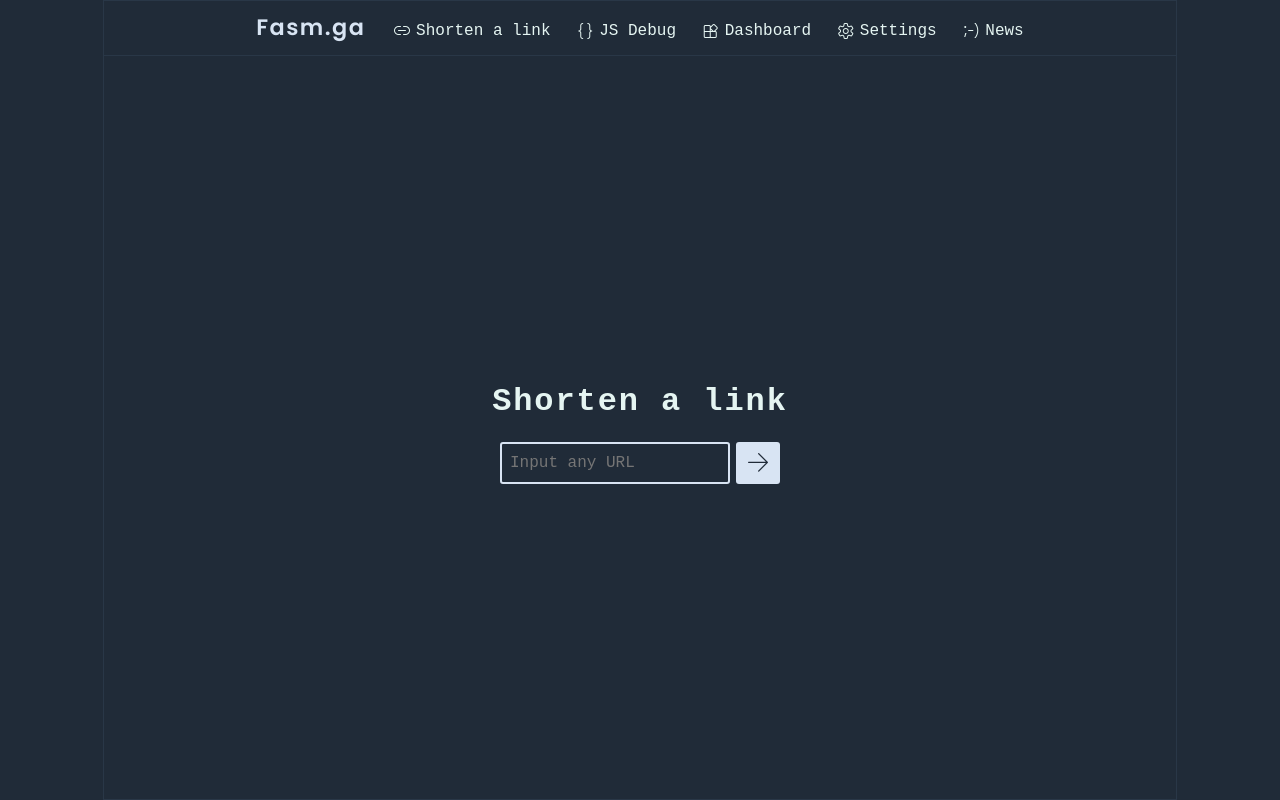
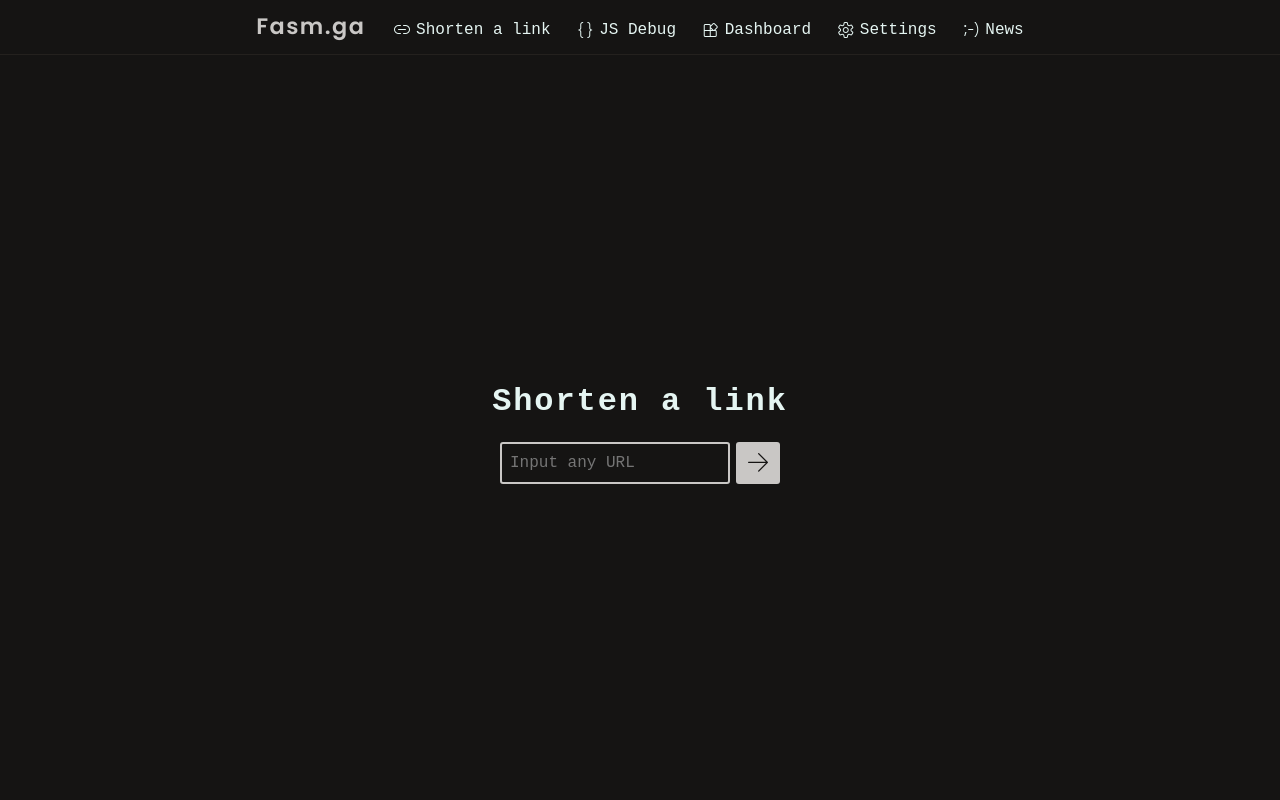
Before and after one commit to paperboatcc/frontend, a plain HTML site: page index.html in a window 1280 px wide. Drawn offline with nearby package versions, Linux system fonts and the light colour scheme; a web font is replaced by a local one.

Commit message:
Improved the color scheme system

```diff
--- a/src/css/style.css
+++ b/src/css/style.css
@@ -41,11 +41,6 @@ body {
 		'content';
 	grid-template-rows:
 		min-content 1fr;
-
-	margin-inline: var(--content-margin);
-
-	box-sizing: var(--section-border-box);
-	border: var(--section-border);
 }
 
 body > main {
@@ -75,7 +70,7 @@ a {
 	cursor: var(--link-cursor);
 }
 a:hover {
-	color: var(--charm-green-6);
+	color: var(--accent-alt);
 }
 
 b,
@@ -194,7 +189,7 @@ section[subtitle]::before {
 ***/
 .positive { color: var(--accent); }
 .neutral { color: var(--foreground-2); }
-.negative { color: var(--desert-red-5); }
+.negative { color: var(--red-5); }
 
 .logo {
 	font-family: var(--display);
@@ -260,19 +255,19 @@ code.recommended::before {
 
 info.warning::before,
 code.warning::before {
-	color: var(--light-yellow-1)
+	color: var(--yellow-1)
 }
 
 info.error::before,
 code.error::before {
-	color: var(--desert-red-5);
+	color: var(--red-5);
 }
 
 
 /*** —————————————————— ***//*** —————————————————— ***//*** —————————————————— ***//*** —————————————————— ***/
 
 /***
-	Sections and semantics, parts of the webpage
+	Sections and parts of the webpage
 ***/
 header, footer
 {
@@ -319,6 +314,8 @@ footer nav {
 		position: fixed;
 		bottom: 0;
 
+		width: 100%;
+
 		border-bottom: var(--min-border);
 		border-top: var(--section-border);
 	}
@@ -346,7 +343,7 @@ summary:hover::before {
 	width: 100vw;
 	height: 100vh;
 
-	background: black;
+	background: var(--background);
 }
 
 /*** —————————————————— ***//*** —————————————————— ***//*** —————————————————— ***//*** —————————————————— ***/
@@ -397,7 +394,7 @@ main button, main > form input[type=submit] {
 	color: var(--background);
 }
 main button:hover, main > form input[type=submit]:hover {
-	background: var(--charmga-accent-80);
+	background: var(--accent-alt);
 }
 
 main > form input:not([type=submit]) {
@@ -411,7 +408,7 @@ input[type=submit] {
 	color: var(--background);
 }
 main > form input:not([type=submit]):hover {
-	border-color: var(--charm-green-8);
+	border-color: var(--accent-alt);
 }
 
 input:not([type=submit]) {
@@ -451,11 +448,11 @@ nav a::before {
 
 	margin-inline-end: var(--min-padding);
 }
-nav[orientation=horizontal] a {
-	line-height: var(--wrap-line-height);
+@media only screen and (max-width: 800px) {
+	header nav a span {
+		display: none;
+	}
 }
 nav[orientation=vertical] a {
 	display: block;
 }
-@media only screen and (max-width: 800px) {
-}
--- a/src/css/theme.css
+++ b/src/css/theme.css
@@ -8,64 +8,65 @@
 
 :root {
 	--accent: #04977C;
+	--accent-alt: var(--green-7);
 
-	--arctic-haze-1: #E5F5F2;
-	--arctic-haze-2: #D8E4F3;
-	--arctic-haze-3: #C8D7E9;
-	--arctic-haze-4: #BBCADD;
-	--arctic-haze-5: #B1BECE;
+	--arctic-haze-1: hsl(169, 44%, 93%);
+	--arctic-haze-2: hsl(213, 53%, 90%);
+	--arctic-haze-3: hsl(30, 4%, 78%);
+	--arctic-haze-4: hsl(30, 4%, 73%);
+	--arctic-haze-5: hsl(30, 4%, 69%);
 
-	--lunar-haze-1: #202B38;
-	--lunar-haze-2: #293747;
-	--lunar-haze-3: #324357;
-	--lunar-haze-4: #3C4F68;
-	--lunar-haze-5: #455C78;
+	--lunar-haze-1: hsl(30, 5%, 8%);
+	--lunar-haze-2: hsl(30, 10%, 13%);
+	--lunar-haze-3: hsl(30, 15%, 18%);
+	--lunar-haze-4: hsl(30, 20%, 23%);
+	--lunar-haze-5: hsl(30, 25%, 28%);
 
-	--charm-green-1: #025041;
-	--charm-green-2: #036352;
-	--charm-green-3: #037762;
-	--charm-green-4: #048B72;
-	--charm-green-5: #04977C;
-	--charm-green-6: #05B393;
-	--charm-green-7: #05C7A3;
-	--charm-green-8: #06DBB4;
-	--charm-green-9: #06EFC4;
+	--green-1: hsl(168, 95%, 16%);
+	--green-2: hsl(169, 94%, 20%);
+	--green-3: hsl(169, 95%, 24%);
+	--green-4: hsl(169, 94%, 28%);
+	--green-5: hsl(169, 95%, 30%);
+	--green-6: hsl(169, 95%, 36%);
+	--green-7: hsl(169, 95%, 40%);
+	--green-8: hsl(169, 95%, 44%);
+	--green-9: hsl(169, 95%, 48%);
 
-	--light-blue-1: #2B578C;
-	--light-blue-2: #2B578C;
-	--light-blue-3: #2B578C;
-	--light-blue-4: #356AAC;
-	--light-blue-5: #447EC5;
-	--light-blue-6: #639ACF;
-	--light-blue-7: #82A9D9;
-	--light-blue-8: #A1BFE2;
-	--light-blue-9: #D8E4F3;
+	--blue-1: hsl(213, 53%, 36%);
+	--blue-2: hsl(213, 53%, 36%);
+	--blue-3: hsl(213, 53%, 36%);
+	--blue-4: hsl(213, 53%, 44%);
+	--blue-5: hsl(213, 53%, 52%);
+	--blue-6: hsl(209, 53%, 60%);
+	--blue-7: hsl(213, 53%, 68%);
+	--blue-8: hsl(212, 53%, 76%);
+	--blue-9: hsl(213, 53%, 90%);
 
-	--desert-red-1: #6B0F20;
-	--desert-red-2: #7D1225;
-	--desert-red-3: #8F142B;
-	--desert-red-4: #A11730;
-	--desert-red-5: #B01934;
-	--desert-red-6: #C41C3B;
-	--desert-red-7: #D61F40;
-	--desert-red-8: #E0294A;
-	--desert-red-9: #E33B5A;
+	--red-1: hsl(349, 75%, 24%);
+	--red-2: hsl(349, 75%, 28%);
+	--red-3: hsl(349, 75%, 32%);
+	--red-4: hsl(349, 75%, 36%);
+	--red-5: hsl(349, 75%, 39%);
+	--red-6: hsl(349, 75%, 44%);
+	--red-7: hsl(349, 75%, 48%);
+	--red-8: hsl(349, 75%, 52%);
+	--red-9: hsl(349, 75%, 56%);
 
-	--light-yellow-1: #C9A503;
-	--light-yellow-2: #DDB503;
-	--light-yellow-3: #F1C604;
-	--light-yellow-4: #FBD00E;
-	--light-yellow-5: #FCD31C;
-	--light-yellow-6: #FCD836;
-	--light-yellow-7: #FCDC4A;
-	--light-yellow-8: #FDE05E;
-	--light-yellow-9: #FDE372;
+	--yellow-1: hsl(49, 97%, 40%);
+	--yellow-2: hsl(49, 97%, 44%);
+	--yellow-3: hsl(49, 97%, 48%);
+	--yellow-4: hsl(49, 97%, 52%);
+	--yellow-5: hsl(49, 97%, 55%);
+	--yellow-6: hsl(49, 97%, 60%);
+	--yellow-7: hsl(49, 97%, 64%);
+	--yellow-8: hsl(49, 98%, 68%);
+	--yellow-9: hsl(49, 97%, 72%);
 }
 
 .accent {	color: var(--accent); }
 .primary { background-color: var(--accent); }
 
-[theme=dark], [theme=dark] * {
+[theme=dark], [theme=auto] {
 	--background: var(--lunar-haze-1);
 	--background-2: var(--lunar-haze-2);
 	--background-3: var(--lunar-haze-3);
@@ -73,7 +74,7 @@
 	--background-5: var(--lunar-haze-5);
 
 	--foreground: var(--arctic-haze-1);
-	--foreground-2: var(--arctic-haze-2);
+	--foreground-2: var(--arctic-haze-3);
 	--foreground-3: var(--arctic-haze-3);
 	--foreground-4: var(--arctic-haze-4);
 	--foreground-5: var(--arctic-haze-5);
@@ -82,7 +83,7 @@
 	--overlay-foreground-10: var(--foreground-3);
 	--overlay-foreground-15: var(--foreground-4);
 }
-[theme=light], [theme=light] * {
+[theme=light] {
 	--background: var(--arctic-haze-1);
 	--background-2: var(--arctic-haze-2);
 	--background-3: var(--arctic-haze-3);
@@ -99,3 +100,23 @@
 	--overlay-foreground-10: var(--foreground-3);
 	--overlay-foreground-15: var(--foreground-4);
 }
+
+@media (prefers-color-scheme: light) {
+	[theme=auto] {
+		--background: var(--arctic-haze-1);
+		--background-2: var(--arctic-haze-2);
+		--background-3: var(--arctic-haze-3);
+		--background-4: var(--arctic-haze-4);
+		--background-5: var(--arctic-haze-5);
+
+		--foreground: var(--lunar-haze-1);
+		--foreground-2: var(--lunar-haze-2);
+		--foreground-3: var(--lunar-haze-3);
+		--foreground-4: var(--lunar-haze-4);
+		--foreground-5: var(--lunar-haze-5);
+
+		--overlay-foreground-5: var(--foreground-2);
+		--overlay-foreground-10: var(--foreground-3);
+		--overlay-foreground-15: var(--foreground-4);
+	}
+}
```
